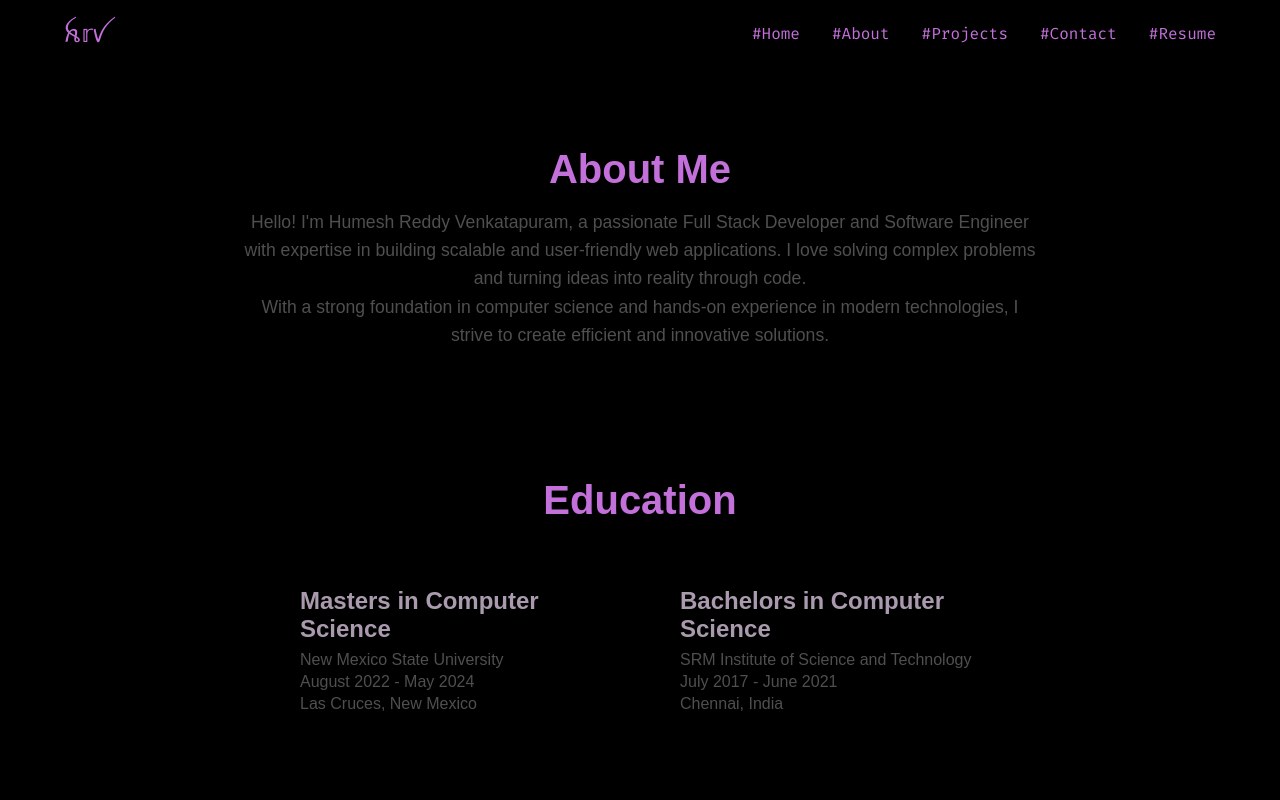
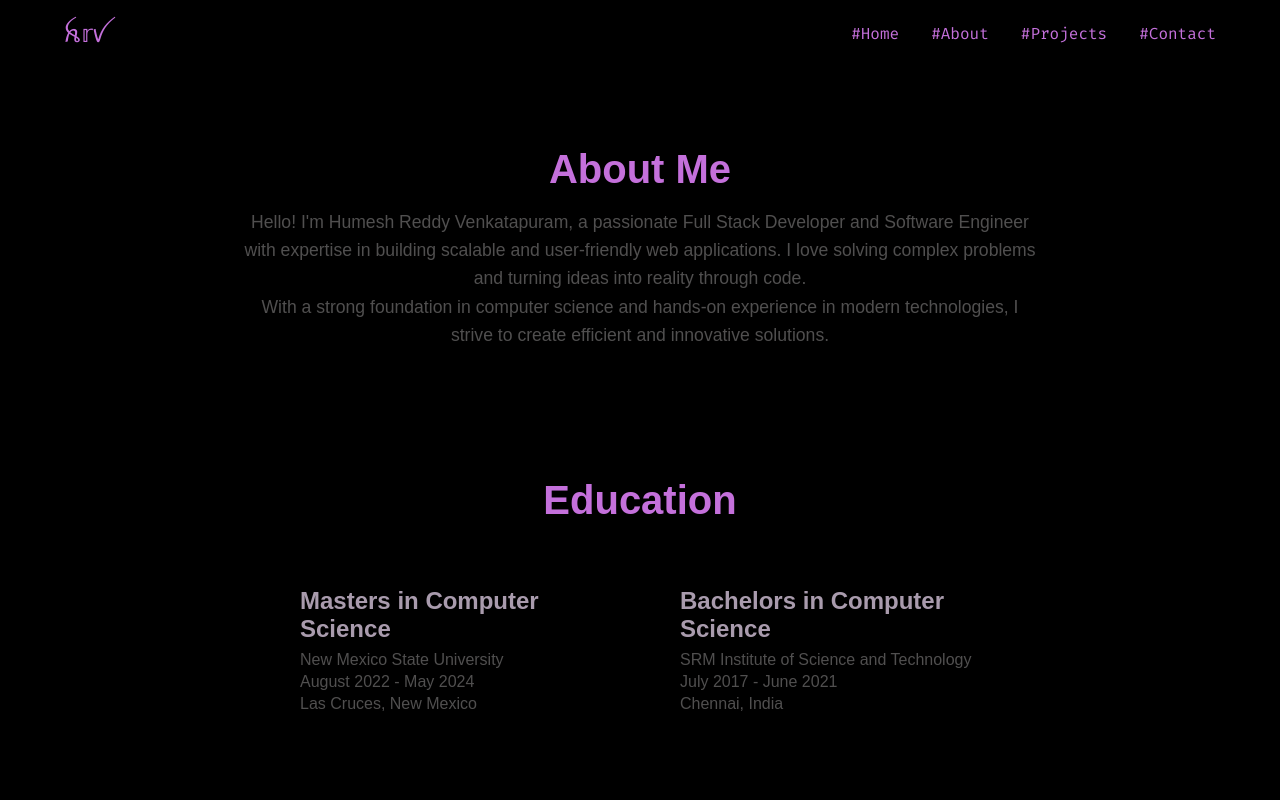
Before and after one commit to humesh0905/Portfolio, a plain HTML site: page about.html in a window 1280 px wide. Shown: the top 800 px of the page. Drawn offline with Linux system fonts and the light colour scheme.

Commit message:
about.html

```diff
--- a/about.html
+++ b/about.html
@@ -17,7 +17,7 @@
         <li><a href="about.html">#About</a></li>
         <li><a href="projects.html">#Projects</a></li>
         <li><a href="contact.html">#Contact</a></li>
-        <li><a href="resume.html">#Resume</a></li>
+<!--         <li><a href="resume.html">#Resume</a></li> -->
       </ul>
     </div>
   </nav>
```
